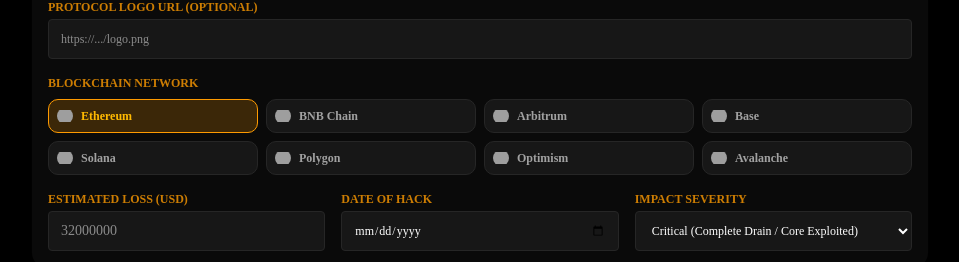
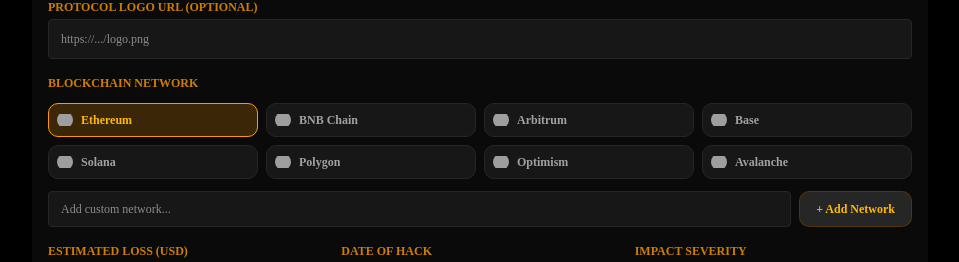
Before and after one commit to Joefitech/defi-threat-intel, a Next.js app: page /admin/dashboard in a window 1280 px wide. Shown: the part 299-561 px from the top of the page, without its empty margins (160-1119 px from the left). Built offline with nearby package versions, Linux system fonts and the light colour scheme; no server answers; grey boxes are pictures that could not be loaded.

Commit message:
feat: add custom blockchain network input to admin dashboard

```diff
--- a/app/admin/dashboard/page.tsx
+++ b/app/admin/dashboard/page.tsx
@@ -37,8 +37,12 @@
   const [protocolName, setProtocolName] = useState('')
   const [protocolLogoUrl, setProtocolLogoUrl] = useState('')
   const [uploadingImage, setUploadingImage] = useState(false)
+
+  // Blockchain Network State
+  const [chains, setChains] = useState(CHAIN_PRESETS)
   const [selectedChain, setSelectedChain] = useState('Ethereum')
-  const [customChain] = useState('')
+  const [customChainInput, setCustomChainInput] = useState('')
+
   const [lossUsd, setLossUsd] = useState('')
   const [dateOfHack, setDateOfHack] = useState('')
   const [impactLevel, setImpactLevel] = useState('Critical')
@@ -55,6 +59,22 @@
   const [defensiveControls, setDefensiveControls] = useState<string[]>([''])
 
   const [submitting, setSubmitting] = useState(false)
+
+  // Custom Network Handler
+  const addCustomChain = () => {
+    const trimmed = customChainInput.trim()
+    if (trimmed) {
+      const existingChain = chains.find(c => c.name.toLowerCase() === trimmed.toLowerCase())
+      if (!existingChain) {
+        const newChain = { name: trimmed, logo: '' }
+        setChains([...chains, newChain])
+        setSelectedChain(trimmed)
+      } else {
+        setSelectedChain(existingChain.name)
+      }
+      setCustomChainInput('')
+    }
+  }
 
   // Execute standard formatting commands on visual editor
   const formatText = (command: string, value: string | undefined = undefined) => {
@@ -155,7 +175,7 @@
     e.preventDefault()
     setSubmitting(true)
 
-    const finalChain = selectedChain === 'Custom' ? customChain : selectedChain
+    const finalChain = selectedChain
     const vectorString = selectedVectors.join(', ')
     const slug = title.toLowerCase().replace(/[^a-z0-9]+/g, '-').replace(/(^-|-$)+/g, '')
 
@@ -262,10 +282,11 @@
                 />
               </div>
 
-              <div>
-                <label className="block text-xs font-bold text-amber-500/80 mb-2">BLOCKCHAIN NETWORK</label>
+              {/* Blockchain Network Selector with Custom Option */}
+              <div className="space-y-3">
+                <label className="block text-xs font-bold text-amber-500/80">BLOCKCHAIN NETWORK</label>
                 <div className="grid grid-cols-2 sm:grid-cols-4 gap-2">
-                  {CHAIN_PRESETS.map((chain) => (
+                  {chains.map((chain) => (
                     <button
                       type="button"
                       key={chain.name}
@@ -276,10 +297,34 @@
                           : 'bg-neutral-900 border-neutral-800 text-neutral-400 hover:border-neutral-700'
                       }`}
                     >
-                      <img src={chain.logo} alt={chain.name} className="w-4 h-4 rounded-full object-contain" />
-                      <span>{chain.name}</span>
+                      {chain.logo ? (
+                        <img src={chain.logo} alt={chain.name} className="w-4 h-4 rounded-full object-contain" />
+                      ) : (
+                        <div className="w-4 h-4 rounded-full bg-amber-500/20 border border-amber-500/40 flex items-center justify-center text-amber-400 text-[9px] font-bold shrink-0">
+                          {chain.name.charAt(0).toUpperCase()}
+                        </div>
+                      )}
+                      <span className="truncate">{chain.name}</span>
                     </button>
                   ))}
+                </div>
+
+                <div className="flex gap-2">
+                  <input
+                    type="text"
+                    placeholder="Add custom network..."
+                    value={customChainInput}
+                    onChange={e => setCustomChainInput(e.target.value)}
+                    onKeyDown={e => { if (e.key === 'Enter') { e.preventDefault(); addCustomChain(); }}}
+                    className="flex-1 h-9 px-3 bg-neutral-900 border border-neutral-800 rounded text-xs text-white focus:border-amber-500 outline-none"
+                  />
+                  <Button
+                    type="button"
+                    onClick={addCustomChain}
+                    className="bg-neutral-800 hover:bg-neutral-700 text-amber-400 border border-amber-500/30 text-xs font-bold h-9 px-4 shrink-0"
+                  >
+                    + Add Network
+                  </Button>
                 </div>
               </div>
 
```
